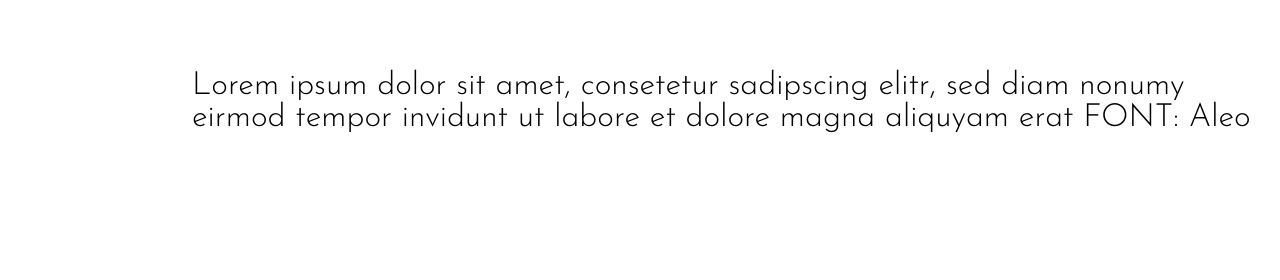
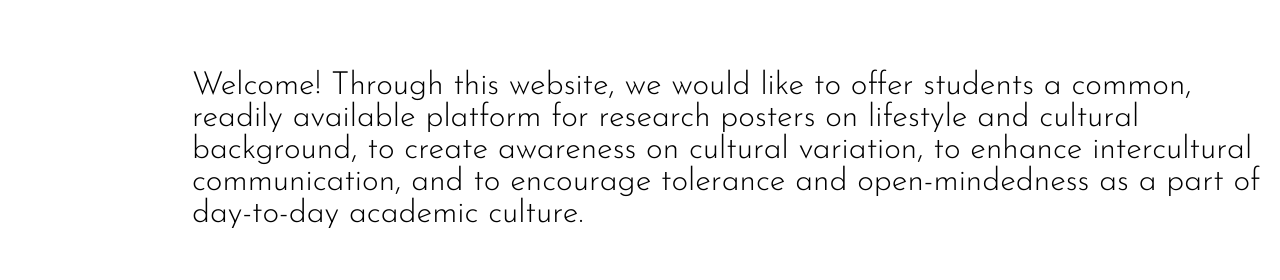
Before and after one commit to lifestyle-iwp-2025/lifestyle-iwp-2025.github.io, an Angular app: page /1 in a window 1280 px wide. Shown: the part 170-450 px from the top of the page. Built offline with nearby package versions, Linux system fonts and the light colour scheme; no server answers.

Commit message:
added h1 on main page

```diff
--- a/src/app/feature/main-page/main-page.component.html
+++ b/src/app/feature/main-page/main-page.component.html
@@ -1,8 +1,11 @@
 <div class="box">
     <div id="head">
-        <h1>Lorem ipsum dolor sit amet, consetetur sadipscing elitr, sed diam nonumy eirmod tempor invidunt ut labore et
-            dolore magna aliquyam erat
-            FONT: Aleo</h1>
+        <h1>
+          Welcome! Through this website, we would like to offer students a common,
+          readily available platform for research posters on lifestyle and cultural background,
+          to create awareness on cultural variation, to enhance intercultural communication,
+          and to encourage tolerance and open-mindedness as a part of day-to-day academic culture.
+        </h1>
     </div>
 
     <div class="spacer"></div>
```
